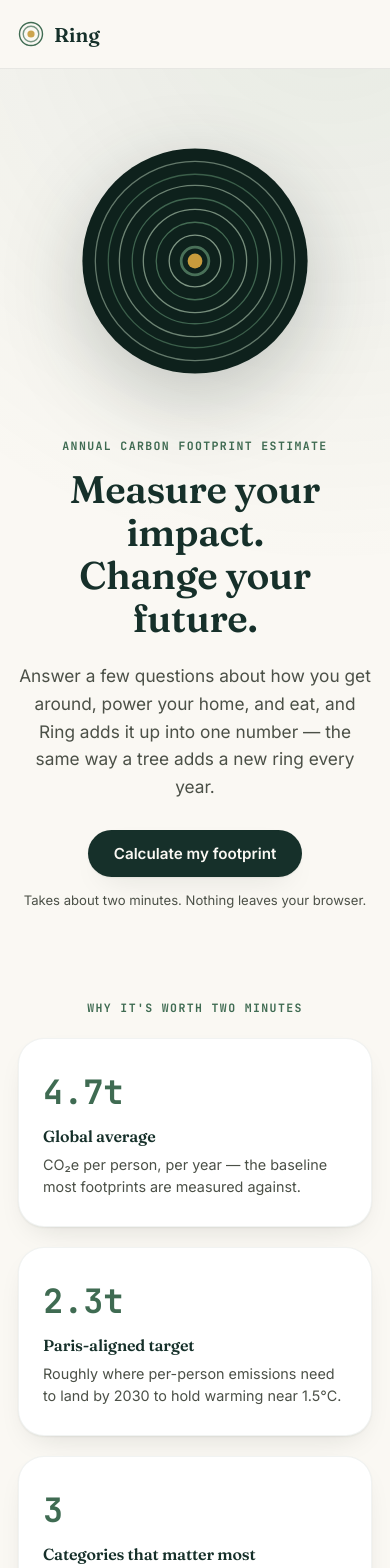
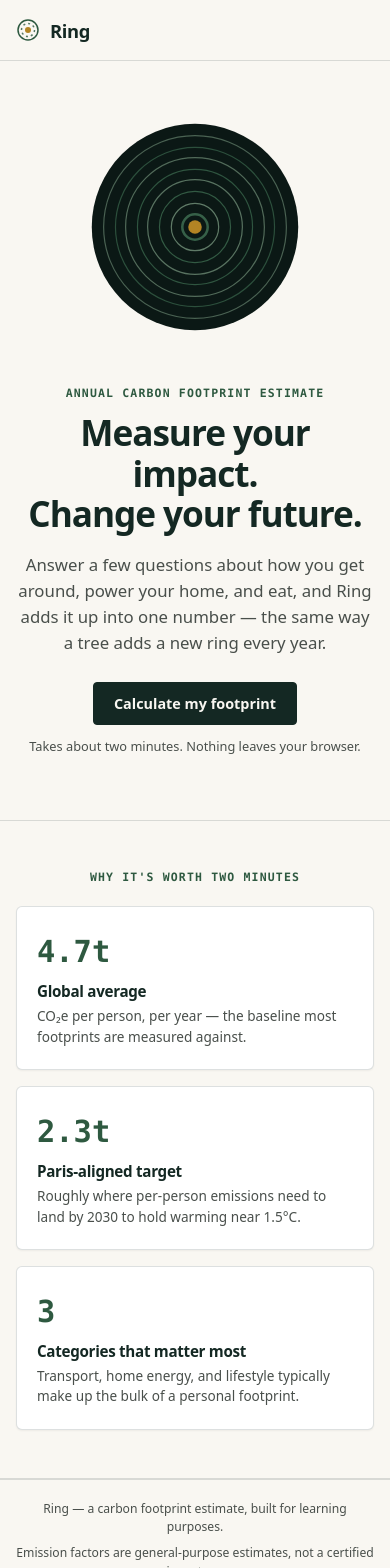
Before and after one commit to prabit007/carbon-footprint-tracker-v1, a React (Vite) app: page / in a window 390 px wide. Shown: the top 1568 px of the page. Built offline with nearby package versions, Linux system fonts and the light colour scheme.

Commit message:
revised font-family to be more consistent

```diff
--- a/index.html
+++ b/index.html
@@ -6,12 +6,6 @@
     <meta name="viewport" content="width=device-width, initial-scale=1.0" />
     <meta name="description" content="Ring — estimate your annual carbon footprint from transport, energy, food and lifestyle, and see what changes would shrink it." />
     <title>Ring · Carbon Footprint Calculator</title>
-    <link rel="preconnect" href="https://fonts.googleapis.com" />
-    <link rel="preconnect" href="https://fonts.gstatic.com" crossorigin />
-    <link
-      href="https://fonts.googleapis.com/css2?family=Fraunces:opsz,wght@9..144,400;9..144,500;9..144,600;9..144,700&family=Inter:wght@400;500;600;700&family=JetBrains+Mono:wght@400;500;700&display=swap"
-      rel="stylesheet"
-    />
   </head>
   <body>
     <div id="root"></div>
--- a/src/components/Navbar.jsx
+++ b/src/components/Navbar.jsx
@@ -1,27 +1,46 @@
 export default function Navbar({ onLogoClick, hasResult, onViewResults }) {
   return (
     <header className="navbar">
-      <div className="container navbar-inner">
-        <button className="navbar-logo" onClick={onLogoClick} aria-label="Ring — go to home">
+      <nav className="container navbar-inner" aria-label="Main navigation">
+        <button
+          type="button"
+          className="navbar-logo"
+          onClick={onLogoClick}
+          aria-label="Ring carbon footprint tracker — return to home"
+        >
           <RingMark />
           <span>Ring</span>
         </button>
+
         {hasResult && (
-          <button className="btn btn-ghost navbar-cta" onClick={onViewResults}>
-            My results
+          <button
+            type="button"
+            className="btn btn-ghost navbar-cta"
+            onClick={onViewResults}
+          >
+            <span>My results</span>
+            <span aria-hidden="true" style={{ fontSize: '1.05em', lineHeight: 1 }}>&rarr;</span>
           </button>
         )}
-      </div>
+      </nav>
     </header>
   );
 }
 
 function RingMark() {
   return (
-    <svg width="26" height="26" viewBox="0 0 26 26" aria-hidden="true">
-      <circle cx="13" cy="13" r="11.5" fill="none" stroke="var(--moss)" strokeWidth="1.4" />
-      <circle cx="13" cy="13" r="7.8" fill="none" stroke="var(--moss)" strokeWidth="1.4" opacity="0.7" />
-      <circle cx="13" cy="13" r="3.6" fill="var(--gold)" opacity="0.9" />
+    <svg
+      width="24"
+      height="24"
+      viewBox="0 0 24 24"
+      fill="none"
+      xmlns="http://www.w3.org/2000/svg"
+      aria-hidden="true"
+      style={{ flexShrink: 0 }}
+    >
+      <circle cx="12" cy="12" r="10" stroke="var(--moss)" strokeWidth="1.5" />
+      <circle cx="12" cy="12" r="6.5" stroke="var(--moss)" strokeWidth="1.5" strokeDasharray="2 3" opacity="0.8" />
+      <circle cx="12" cy="12" r="3" fill="var(--gold)" />
     </svg>
   );
 }
--- a/src/index.css
+++ b/src/index.css
@@ -1,38 +1,35 @@
-/* ---------------------------------------------------------------------------
-   Design tokens
-   Palette: a canopy at dusk — deep forest, living moss green, warm paper,
-   and a low amber glow standing in for late sunlight through leaves.
---------------------------------------------------------------------------- */
 :root {
-  --forest: #16302a;
-  --forest-deep: #0e211c;
-  --moss: #3f6b52;
-  --moss-light: #5c8a6c;
-  --fern: #a9c2ab;
-  --canopy-tint: #e7ebe0;
-  --paper: #faf8f3;
-  --paper-dim: #f2efe6;
-  --ink: #1e211c;
-  --ink-soft: #4b5047;
-  --gold: #c89b3c;
-  --clay: #b5542a;
+  --forest: #142823;
+  --forest-deep: #0b1815;
+  --moss: #2e5940;
+  --moss-light: #447758;
+  --fern: #7e9f85;
+  --canopy-tint: #e4ebe4;
+  --paper: #f9f7f2;
+  --paper-dim: #f0ece3;
+  --ink: #191c1a;
+  --ink-soft: #494f4b;
+  --gold: #b38424;
+  --clay: #a64522;
 
-  --tone-low: #3f6b52;
-  --tone-moderate: #8a8a3a;
-  --tone-high: #c17f2a;
-  --tone-veryHigh: #b5542a;
+  --tone-low: #2e5940;
+  --tone-moderate: #78782a;
+  --tone-high: #b36e1c;
+  --tone-veryHigh: #a64522;
 
-  --font-display: 'Fraunces', Georgia, serif;
-  --font-body: 'Inter', -apple-system, BlinkMacSystemFont, sans-serif;
-  --font-mono: 'JetBrains Mono', 'Courier New', monospace;
+  --font-sans: ui-sans-serif, system-ui, -apple-system, BlinkMacSystemFont, "Segoe UI", Roboto, "Helvetica Neue", Arial, sans-serif;
+  --font-mono: ui-monospace, SFMono-Regular, Menlo, Monaco, Consolas, "Liberation Mono", "Courier New", monospace;
 
-  --radius-sm: 10px;
-  --radius-md: 16px;
-  --radius-lg: 26px;
-  --shadow-soft: 0 1px 2px rgba(20, 30, 24, 0.06), 0 12px 32px -16px rgba(20, 30, 24, 0.18);
-  --shadow-lift: 0 2px 4px rgba(20, 30, 24, 0.08), 0 24px 48px -20px rgba(20, 30, 24, 0.28);
+  --radius-sm: 4px;
+  --radius-md: 6px;
+  --radius-lg: 8px;
 
-  --container: 1120px;
+  --border-subtle: rgba(20, 40, 35, 0.14);
+  --border-strong: rgba(20, 40, 35, 0.32);
+
+  --shadow-sm: 0 1px 2px rgba(0, 0, 0, 0.05);
+
+  --container: 1080px;
 }
 
 * {
@@ -47,7 +44,7 @@
   margin: 0;
   background: var(--paper);
   color: var(--ink);
-  font-family: var(--font-body);
+  font-family: var(--font-sans);
   -webkit-font-smoothing: antialiased;
   line-height: 1.5;
 }
@@ -59,11 +56,12 @@
 }
 
 h1, h2, h3, h4 {
-  font-family: var(--font-display);
-  font-weight: 600;
-  line-height: 1.12;
+  font-family: var(--font-sans);
+  font-weight: 700;
+  line-height: 1.15;
   margin: 0;
-  letter-spacing: -0.01em;
+  letter-spacing: -0.02em;
+  color: var(--forest);
 }
 
 p {
@@ -79,8 +77,8 @@
 }
 
 :focus-visible {
-  outline: 2px solid var(--gold);
-  outline-offset: 3px;
+  outline: 2px solid var(--forest);
+  outline-offset: 2px;
 }
 
 img, svg {
@@ -98,7 +96,7 @@
 .eyebrow {
   font-family: var(--font-mono);
   font-size: 0.72rem;
-  letter-spacing: 0.12em;
+  letter-spacing: 0.1em;
   text-transform: uppercase;
   color: var(--moss);
   font-weight: 700;
@@ -109,19 +107,22 @@
   font-variant-numeric: tabular-nums;
 }
 
+/* ---------------------------------------------------------------------------
+   Buttons
+--------------------------------------------------------------------------- */
 .btn {
   display: inline-flex;
   align-items: center;
   justify-content: center;
   gap: 8px;
-  border: none;
-  border-radius: 999px;
-  padding: 14px 26px;
-  font-size: 0.95rem;
+  border-radius: var(--radius-sm);
+  padding: 11px 20px;
+  font-size: 0.9rem;
   font-weight: 600;
   cursor: pointer;
-  transition: transform 0.15s ease, box-shadow 0.15s ease, background 0.15s ease;
-  font-family: var(--font-body);
+  border: 1px solid transparent;
+  transition: background-color 0.1s ease, border-color 0.1s ease, color 0.1s ease;
+  font-family: var(--font-sans);
 }
 
 .btn:active {
@@ -131,30 +132,33 @@
 .btn-primary {
   background: var(--forest);
   color: var(--paper);
-  box-shadow: var(--shadow-soft);
+  border-color: var(--forest);
 }
 
 .btn-primary:hover {
   background: var(--forest-deep);
-  box-shadow: var(--shadow-lift);
+  border-color: var(--forest-deep);
 }
 
 .btn-ghost {
   background: transparent;
   color: var(--forest);
-  border: 1.5px solid var(--forest);
+  border: 1px solid var(--border-strong);
 }
 
 .btn-ghost:hover {
-  background: var(--forest);
-  color: var(--paper);
+  background: var(--paper-dim);
+  border-color: var(--forest);
 }
 
+/* ---------------------------------------------------------------------------
+   Cards & Panels
+--------------------------------------------------------------------------- */
 .card {
-  background: #fff;
-  border-radius: var(--radius-lg);
-  box-shadow: var(--shadow-soft);
-  border: 1px solid rgba(22, 48, 42, 0.06);
+  background: #ffffff;
+  border-radius: var(--radius-md);
+  border: 1px solid var(--border-subtle);
+  box-shadow: var(--shadow-sm);
 }
 
 @media (prefers-reduced-motion: reduce) {
@@ -168,7 +172,7 @@
 
 @media (max-width: 640px) {
   .container {
-    padding: 0 18px;
+    padding: 0 16px;
   }
 }
 
@@ -179,15 +183,15 @@
   position: sticky;
   top: 0;
   z-index: 40;
-  background: rgba(250, 248, 243, 0.86);
-  border-bottom: 1px solid rgba(22, 48, 42, 0.08);
+  background: var(--paper);
+  border-bottom: 1px solid var(--border-subtle);
 }
 
 .navbar-inner {
   display: flex;
   align-items: center;
   justify-content: space-between;
-  height: 68px;
+  height: 60px;
 }
 
 .navbar-logo {
@@ -198,62 +202,62 @@
   border: none;
   cursor: pointer;
   padding: 0;
-  font-family: var(--font-display);
-  font-size: 1.25rem;
-  font-weight: 600;
+  font-family: var(--font-sans);
+  font-size: 1.15rem;
+  font-weight: 700;
   color: var(--forest);
+  letter-spacing: -0.02em;
 }
 
 .navbar-cta {
-  padding: 9px 18px;
-  font-size: 0.85rem;
+  padding: 7px 14px;
+  font-size: 0.82rem;
 }
 
 /* ---------------------------------------------------------------------------
    Hero
 --------------------------------------------------------------------------- */
 .hero {
-  padding: 72px 0 88px;
-  background:
-    radial-gradient(circle at 85% -10%, rgba(63, 107, 82, 0.10), transparent 55%),
-    var(--paper);
+  padding: 56px 0 64px;
+  background: var(--paper);
+  border-bottom: 1px solid var(--border-subtle);
 }
 
 .hero-inner {
   display: grid;
-  grid-template-columns: 1.1fr 0.9fr;
-  gap: 56px;
+  grid-template-columns: 1.2fr 0.8fr;
+  gap: 48px;
   align-items: center;
 }
 
 .hero-title {
-  font-size: clamp(2.4rem, 4.4vw, 3.6rem);
+  font-size: clamp(2.2rem, 4vw, 3.2rem);
   color: var(--forest);
-  margin-top: 14px;
+  margin-top: 10px;
+  letter-spacing: -0.03em;
 }
 
 .hero-subtitle {
-  margin-top: 22px;
-  font-size: 1.08rem;
+  margin-top: 18px;
+  font-size: 1.05rem;
   color: var(--ink-soft);
-  max-width: 46ch;
-  line-height: 1.6;
+  max-width: 48ch;
+  line-height: 1.55;
 }
 
 .hero-cta {
-  margin-top: 30px;
+  margin-top: 26px;
 }
 
 .hero-note {
-  margin-top: 14px;
-  font-size: 0.82rem;
+  margin-top: 12px;
+  font-size: 0.8rem;
   color: var(--ink-soft);
 }
 
 .hero-visual {
-  max-width: 340px;
+  max-width: 280px;
   margin: 0 auto;
-  filter: drop-shadow(0 24px 40px rgba(14, 33, 28, 0.22));
 }
 
 @media (max-width: 860px) {
@@ -266,7 +270,7 @@
     margin-right: auto;
   }
   .hero-visual {
-    max-width: 240px;
+    max-width: 220px;
     order: -1;
   }
 }
@@ -275,42 +279,44 @@
    Stats strip
 --------------------------------------------------------------------------- */
 .stats-strip {
-  padding: 0 0 96px;
+  padding: 48px 0;
+  border-bottom: 1px solid var(--border-subtle);
 }
 
 .stats-strip-eyebrow {
   text-align: center;
-  margin-bottom: 22px;
+  margin-bottom: 20px;
 }
 
 .stats-grid {
   display: grid;
   grid-template-columns: repeat(3, 1fr);
-  gap: 20px;
+  gap: 16px;
 }
 
 .stat-card {
-  padding: 28px 24px;
+  padding: 22px 20px;
 }
 
 .stat-card-figure {
   display: block;
-  font-size: 2.1rem;
+  font-size: 1.9rem;
   font-weight: 700;
   color: var(--moss);
 }
 
 .stat-card-label {
-  margin-top: 10px;
-  font-size: 1rem;
+  margin-top: 8px;
+  font-size: 0.95rem;
+  font-weight: 600;
   color: var(--forest);
 }
 
 .stat-card-detail {
-  margin-top: 8px;
-  font-size: 0.9rem;
+  margin-top: 6px;
+  font-size: 0.85rem;
   color: var(--ink-soft);
-  line-height: 1.55;
+  line-height: 1.5;
 }
 
 @media (max-width: 760px) {
@@ -323,20 +329,20 @@
    Calculator
 --------------------------------------------------------------------------- */
 .calculator {
-  padding: 56px 0 96px;
-  min-height: 70vh;
+  padding: 40px 0 72px;
+  min-height: 65vh;
 }
 
 .calculator-inner {
-  max-width: 720px;
+  max-width: 680px;
 }
 
 .progress {
   list-style: none;
   display: flex;
-  gap: 6px;
+  gap: 8px;
   padding: 0;
-  margin: 0 0 28px;
+  margin: 0 0 24px;
 }
 
 .progress-step {
@@ -350,11 +356,11 @@
   gap: 8px;
   background: none;
   border: none;
-  padding: 0 0 10px;
-  border-bottom: 3px solid rgba(22, 48, 42, 0.12);
+  padding: 0 0 8px;
+  border-bottom: 2px solid var(--border-subtle);
   cursor: pointer;
   color: var(--ink-soft);
-  transition: border-color 0.2s ease, color 0.2s ease;
+  transition: border-color 0.1s ease, color 0.1s ease;
 }
 
 .progress-step button:disabled {
@@ -362,15 +368,16 @@
 }
 
 .progress-step-index {
-  width: 22px;
-  height: 22px;
-  border-radius: 50%;
-  border: 1.5px solid currentColor;
+  width: 20px;
+  height: 20px;
+  border-radius: 2px;
+  border: 1px solid currentColor;
   display: inline-flex;
   align-items: center;
   justify-content: center;
   font-size: 0.72rem;
   font-family: var(--font-mono);
+  font-weight: 700;
   flex-shrink: 0;
 }
 
@@ -393,37 +400,37 @@
 }
 
 .calculator-card {
-  padding: 40px;
+  padding: 32px;
 }
 
 .calculator-title {
   margin-top: 6px;
-  font-size: 1.7rem;
-  color: var(--forest);
+  font-size: 1.55rem;
 }
 
 .calculator-subtitle {
-  margin-top: 8px;
+  margin-top: 6px;
   color: var(--ink-soft);
+  font-size: 0.92rem;
 }
 
 .step-body {
-  margin-top: 30px;
+  margin-top: 24px;
   display: flex;
   flex-direction: column;
-  gap: 26px;
+  gap: 20px;
 }
 
 .step-field {
   display: flex;
   flex-direction: column;
-  gap: 10px;
+  gap: 8px;
 }
 
 .step-field-row {
   display: grid;
   grid-template-columns: 1fr 1fr;
-  gap: 20px;
+  gap: 16px;
 }
 
 @media (max-width: 560px) {
@@ -435,11 +442,11 @@
 .field {
   display: flex;
   flex-direction: column;
-  gap: 8px;
+  gap: 6px;
 }
 
 .field-label {
-  font-size: 0.88rem;
+  font-size: 0.85rem;
   font-weight: 600;
   color: var(--forest);
 }
@@ -447,15 +454,14 @@
 .field-input-row {
   display: flex;
   align-items: center;
-  border: 1.5px solid rgba(22, 48, 42, 0.16);
+  border: 1px solid var(--border-strong);
   border-radius: var(--radius-sm);
-  overflow: hidden;
   background: var(--paper-dim);
-  transition: border-color 0.15s ease;
 }
 
 .field-input-row:focus-within {
-  border-color: var(--moss);
+  border-color: var(--forest);
+  background: #ffffff;
 }
 
 .field-input-row--error {
@@ -466,8 +472,8 @@
   flex: 1;
   border: none;
   background: transparent;
-  padding: 13px 14px;
-  font-size: 1rem;
+  padding: 10px 12px;
+  font-size: 0.95rem;
   font-family: var(--font-mono);
   color: var(--ink);
 }
@@ -477,49 +483,50 @@
 }
 
 .field-unit {
-  padding: 0 14px;
-  font-size: 0.82rem;
+  padding: 0 12px;
+  font-size: 0.8rem;
   color: var(--ink-soft);
   font-family: var(--font-mono);
-  border-left: 1px solid rgba(22, 48, 42, 0.12);
+  border-left: 1px solid var(--border-subtle);
   align-self: stretch;
   display: flex;
   align-items: center;
 }
 
 .field-help {
-  font-size: 0.78rem;
+  font-size: 0.76rem;
   color: var(--ink-soft);
 }
 
 .field-error {
-  font-size: 0.78rem;
+  font-size: 0.76rem;
   color: var(--clay);
   font-weight: 600;
 }
 
 .option-grid {
   display: grid;
-  grid-template-columns: repeat(auto-fill, minmax(140px, 1fr));
-  gap: 10px;
+  grid-template-columns: repeat(auto-fill, minmax(130px, 1fr));
+  gap: 8px;
 }
 
 .option-card {
   display: flex;
   flex-direction: column;
   align-items: flex-start;
-  gap: 4px;
-  padding: 14px 16px;
+  gap: 3px;
+  padding: 12px 14px;
   border-radius: var(--radius-sm);
-  border: 1.5px solid rgba(22, 48, 42, 0.14);
+  border: 1px solid var(--border-subtle);
   background: var(--paper-dim);
   cursor: pointer;
   text-align: left;
-  transition: border-color 0.15s ease, background 0.15s ease, transform 0.1s ease;
+  transition: border-color 0.1s ease, background 0.1s ease;
 }
 
 .option-card:hover {
-  border-color: var(--moss-light);
+  border-color: var(--moss);
+  background: #ffffff;
 }
 
 .option-card--selected {
@@ -528,62 +535,62 @@
 }
 
 .option-card-icon {
-  font-size: 1.3rem;
+  font-size: 1.2rem;
 }
 
 .option-card-label {
   font-weight: 600;
-  font-size: 0.9rem;
+  font-size: 0.86rem;
   color: var(--forest);
 }
 
 .option-card-desc {
-  font-size: 0.76rem;
+  font-size: 0.74rem;
   color: var(--ink-soft);
 }
 
 .calculator-nav {
-  margin-top: 34px;
+  margin-top: 28px;
   display: flex;
   justify-content: space-between;
   align-items: center;
 }
 
 .calculator-estimate-note {
-  margin-top: 22px;
-  font-size: 0.82rem;
+  margin-top: 18px;
+  font-size: 0.8rem;
   color: var(--ink-soft);
   text-align: center;
-  line-height: 1.6;
+  line-height: 1.5;
 }
 
 /* ---------------------------------------------------------------------------
-   Results — shared panel shell
+   Results
 --------------------------------------------------------------------------- */
 .results {
-  padding: 56px 0 100px;
+  padding: 40px 0 80px;
 }
 
 .results-inner {
-  max-width: 760px;
+  max-width: 720px;
   display: flex;
   flex-direction: column;
-  gap: 28px;
+  gap: 20px;
 }
 
 .results-header {
   text-align: center;
-  padding: 8px 0 4px;
+  padding: 4px 0;
 }
 
 .results-title {
-  margin-top: 10px;
-  font-size: clamp(2rem, 5vw, 2.7rem);
+  margin-top: 8px;
+  font-size: clamp(1.9rem, 4.5vw, 2.5rem);
   color: var(--forest);
   display: flex;
   align-items: baseline;
   justify-content: center;
-  gap: 10px;
+  gap: 8px;
   flex-wrap: wrap;
 }
 
@@ -595,13 +602,14 @@
 
 .category-badge {
   display: inline-block;
-  margin-top: 16px;
-  padding: 6px 16px;
-  border-radius: 999px;
-  font-size: 0.8rem;
+  margin-top: 12px;
+  padding: 4px 12px;
+  border-radius: var(--radius-sm);
+  font-size: 0.76rem;
   font-weight: 700;
-  letter-spacing: 0.02em;
-  color: #fff;
+  letter-spacing: 0.04em;
+  text-transform: uppercase;
+  color: #ffffff;
 }
 
 .category-badge--low { background: var(--tone-low); }
@@ -610,65 +618,65 @@
 .category-badge--veryHigh { background: var(--tone-veryHigh); }
 
 .results-category-copy {
-  margin: 14px auto 0;
+  margin: 12px auto 0;
   max-width: 52ch;
   color: var(--ink-soft);
-  line-height: 1.6;
+  font-size: 0.92rem;
+  line-height: 1.55;
 }
 
 .panel {
-  background: #fff;
-  border-radius: var(--radius-lg);
-  box-shadow: var(--shadow-soft);
-  border: 1px solid rgba(22, 48, 42, 0.06);
-  padding: 34px 36px;
+  background: #ffffff;
+  border-radius: var(--radius-md);
+  border: 1px solid var(--border-subtle);
+  box-shadow: var(--shadow-sm);
+  padding: 28px;
 }
 
 .panel-title {
-  margin-top: 6px;
-  font-size: 1.5rem;
-  color: var(--forest);
+  margin-top: 4px;
+  font-size: 1.35rem;
 }
 
 .panel-subtitle {
-  margin-top: 8px;
+  margin-top: 4px;
   color: var(--ink-soft);
-  font-size: 0.94rem;
-  line-height: 1.55;
+  font-size: 0.88rem;
+  line-height: 1.5;
   max-width: 60ch;
 }
 
 @media (max-width: 560px) {
   .panel {
-    padding: 26px 22px;
+    padding: 20px 16px;
   }
 }
 
 /* ---------------------------------------------------------------------------
-   Emission breakdown (ring chart)
+   Emission Breakdown
 --------------------------------------------------------------------------- */
 .breakdown {
-  margin-top: 26px;
+  margin-top: 22px;
   display: grid;
-  grid-template-columns: 200px 1fr;
-  gap: 32px;
+  grid-template-columns: 180px 1fr;
+  gap: 24px;
   align-items: center;
 }
 
 .breakdown-visual {
-  width: 200px;
+  width: 180px;
 }
 
 .breakdown-center-figure {
   font-family: var(--font-mono);
-  font-size: 1.7rem;
+  font-size: 1.6rem;
   font-weight: 700;
   fill: var(--forest);
 }
 
 .breakdown-center-label {
   font-family: var(--font-mono);
-  font-size: 0.6rem;
+  font-size: 0.58rem;
   fill: var(--ink-soft);
   letter-spacing: 0.02em;
 }
@@ -679,37 +687,37 @@
   padding: 0;
   display: flex;
   flex-direction: column;
-  gap: 14px;
+  gap: 10px;
 }
 
 .breakdown-legend-row {
   display: grid;
-  grid-template-columns: 12px 1fr auto auto;
+  grid-template-columns: 10px 1fr auto auto;
   align-items: center;
-  gap: 12px;
+  gap: 10px;
 }
 
 .breakdown-legend-swatch {
-  width: 12px;
-  height: 12px;
-  border-radius: 3px;
+  width: 10px;
+  height: 10px;
+  border-radius: 2px;
 }
 
 .breakdown-legend-label {
-  font-size: 0.9rem;
+  font-size: 0.86rem;
   color: var(--ink);
 }
 
 .breakdown-legend-value {
   font-weight: 700;
   color: var(--forest);
-  font-size: 0.9rem;
+  font-size: 0.86rem;
 }
 
 .breakdown-legend-share {
-  font-size: 0.78rem;
+  font-size: 0.76rem;
   color: var(--ink-soft);
-  min-width: 34px;
+  min-width: 30px;
   text-align: right;
 }
 
@@ -717,46 +725,45 @@
   .breakdown {
     grid-template-columns: 1fr;
     justify-items: center;
-    text-align: left;
   }
   .breakdown-visual {
-    width: 170px;
+    width: 160px;
   }
 }
 
 /* ---------------------------------------------------------------------------
-   Benchmark comparison bars
+   Benchmark Comparison
 --------------------------------------------------------------------------- */
 .benchmark-bars {
-  margin-top: 26px;
+  margin-top: 20px;
   display: flex;
   flex-direction: column;
-  gap: 16px;
+  gap: 12px;
 }
 
 .benchmark-row {
   display: grid;
-  grid-template-columns: 170px 1fr 48px;
+  grid-template-columns: 160px 1fr 44px;
   align-items: center;
-  gap: 14px;
+  gap: 12px;
 }
 
 .benchmark-row-label {
-  font-size: 0.85rem;
+  font-size: 0.82rem;
   color: var(--ink-soft);
 }
 
 .benchmark-track {
-  height: 12px;
-  border-radius: 999px;
+  height: 10px;
+  border-radius: var(--radius-sm);
   background: var(--paper-dim);
   overflow: hidden;
 }
 
 .benchmark-fill {
   height: 100%;
-  border-radius: 999px;
-  transition: width 0.4s ease;
+  border-radius: var(--radius-sm);
+  transition: width 0.2s ease;
 }
 
 .benchmark-fill--you {
@@ -768,7 +775,7 @@
 }
 
 .benchmark-row-value {
-  font-size: 0.85rem;
+  font-size: 0.82rem;
   font-weight: 700;
   color: var(--forest);
   text-align: right;
@@ -776,7 +783,7 @@
 
 @media (max-width: 560px) {
   .benchmark-row {
-    grid-template-columns: 110px 1fr 40px;
+    grid-template-columns: 100px 1fr 36px;
   }
 }
 
@@ -784,53 +791,55 @@
    Recommendations
 --------------------------------------------------------------------------- */
 .recommendation-list {
-  margin-top: 24px;
+  margin-top: 18px;
   display: flex;
   flex-direction: column;
-  gap: 14px;
+  gap: 10px;
 }
 
 .recommendation-card {
   display: grid;
-  grid-template-columns: 24px 32px 1fr;
+  grid-template-columns: 20px 28px 1fr;
   align-items: start;
-  gap: 12px;
-  padding: 16px 18px;
+  gap: 10px;
+  padding: 14px 16px;
   border-radius: var(--radius-sm);
   background: var(--paper-dim);
+  border: 1px solid var(--border-subtle);
 }
 
 .recommendation-rank {
   font-family: var(--font-mono);
   color: var(--moss);
   font-weight: 700;
-  font-size: 0.85rem;
+  font-size: 0.82rem;
 }
 
 .recommendation-icon {
-  font-size: 1.3rem;
+  font-size: 1.15rem;
 }
 
 .recommendation-label {
-  font-size: 0.98rem;
+  font-size: 0.92rem;
+  font-weight: 600;
   color: var(--forest);
   margin: 0;
 }
 
 .recommendation-text {
-  margin-top: 4px;
-  font-size: 0.88rem;
+  margin-top: 3px;
+  font-size: 0.84rem;
   color: var(--ink-soft);
-  line-height: 1.55;
+  line-height: 1.5;
 }
 
 /* ---------------------------------------------------------------------------
-   What-if simulator
+   What-if Simulator
 --------------------------------------------------------------------------- */
 .panel--whatif {
   background: var(--forest);
   color: var(--paper);
-  border: none;
+  border: 1px solid var(--forest-deep);
 }
 
 .panel--whatif .panel-title {
@@ -838,7 +847,7 @@
 }
 
 .panel--whatif .panel-subtitle {
-  color: rgba(250, 248, 243, 0.72);
+  color: rgba(249, 247, 242, 0.76);
 }
 
 .panel--whatif .eyebrow {
@@ -846,49 +855,50 @@
 }
 
 .whatif-body {
-  margin-top: 26px;
+  margin-top: 20px;
   display: grid;
-  grid-template-columns: 1.15fr 0.85fr;
-  gap: 28px;
+  grid-template-columns: 1.2fr 0.8fr;
+  gap: 20px;
 }
 
 .whatif-options {
   display: flex;
   flex-direction: column;
-  gap: 10px;
+  gap: 8px;
 }
 
 .whatif-option {
   display: flex;
   align-items: center;
   gap: 10px;
-  padding: 12px 14px;
+  padding: 10px 12px;
   border-radius: var(--radius-sm);
-  border: 1.5px solid rgba(250, 248, 243, 0.18);
+  border: 1px solid rgba(249, 247, 242, 0.2);
   cursor: pointer;
-  font-size: 0.88rem;
-  transition: border-color 0.15s ease, background 0.15s ease;
+  font-size: 0.85rem;
+  transition: border-color 0.1s ease, background 0.1s ease;
 }
 
 .whatif-option input {
   accent-color: var(--gold);
-  width: 16px;
-  height: 16px;
+  width: 15px;
+  height: 15px;
 }
 
 .whatif-option--on {
   border-color: var(--gold);
-  background: rgba(200, 155, 60, 0.12);
+  background: rgba(179, 132, 36, 0.16);
 }
 
 .whatif-option-icon {
-  font-size: 1.05rem;
+  font-size: 1rem;
 }
 
 .whatif-summary {
-  background: rgba(250, 248, 243, 0.06);
-  border-radius: var(--radius-md);
-  padding: 22px;
+  background: rgba(249, 247, 242, 0.08);
+  border-radius: var(--radius-sm);
+  border: 1px solid rgba(249, 247, 242, 0.14);
+  padding: 18px;
   align-self: start;
 }
 
@@ -896,17 +906,17 @@
   display: flex;
   justify-content: space-between;
   align-items: baseline;
-  padding: 8px 0;
-  border-bottom: 1px solid rgba(250, 248, 243, 0.14);
+  padding: 6px 0;
+  border-bottom: 1px solid rgba(249, 247, 242, 0.12);
 }
 
 .whatif-figure-label {
-  font-size: 0.82rem;
-  color: rgba(250, 248, 243, 0.72);
+  font-size: 0.78rem;
+  color: rgba(249, 247, 242, 0.75);
 }
 
 .whatif-figure-value {
-  font-size: 1.15rem;
+  font-size: 1.05rem;
   font-weight: 700;
 }
 
@@ -915,27 +925,27 @@
 }
 
 .whatif-reduction {
-  margin-top: 16px;
+  margin-top: 12px;
   display: flex;
   justify-content: space-between;
   align-items: baseline;
 }
 
 .whatif-reduction-label {
-  font-size: 0.82rem;
-  color: rgba(250, 248, 243, 0.72);
+  font-size: 0.78rem;
+  color: rgba(249, 247, 242, 0.75);
 }
 
 .whatif-reduction-value {
-  font-size: 1.4rem;
+  font-size: 1.3rem;
   font-weight: 700;
   color: var(--gold);
 }
 
 .whatif-reduction-percent {
-  margin-top: 8px;
-  font-size: 0.78rem;
-  color: rgba(250, 248, 243, 0.72);
+  margin-top: 6px;
+  font-size: 0.76rem;
+  color: rgba(249, 247, 242, 0.75);
 }
 
 @media (max-width: 640px) {
@@ -945,19 +955,19 @@
 }
 
 /* ---------------------------------------------------------------------------
-   Results actions + footer
+   Results actions & footer
 --------------------------------------------------------------------------- */
 .results-actions {
   display: flex;
   justify-content: center;
-  gap: 14px;
-  margin-top: 10px;
+  gap: 12px;
+  margin-top: 6px;
   flex-wrap: wrap;
 }
 
 .site-footer {
-  border-top: 1px solid rgba(22, 48, 42, 0.1);
-  padding: 26px 0;
+  border-top: 1px solid var(--border-subtle);
+  padding: 20px 0;
   margin-top: auto;
 }
 
@@ -966,7 +976,7 @@
   justify-content: space-between;
   flex-wrap: wrap;
   gap: 8px;
-  font-size: 0.78rem;
+  font-size: 0.76rem;
   color: var(--ink-soft);
 }
 
```
